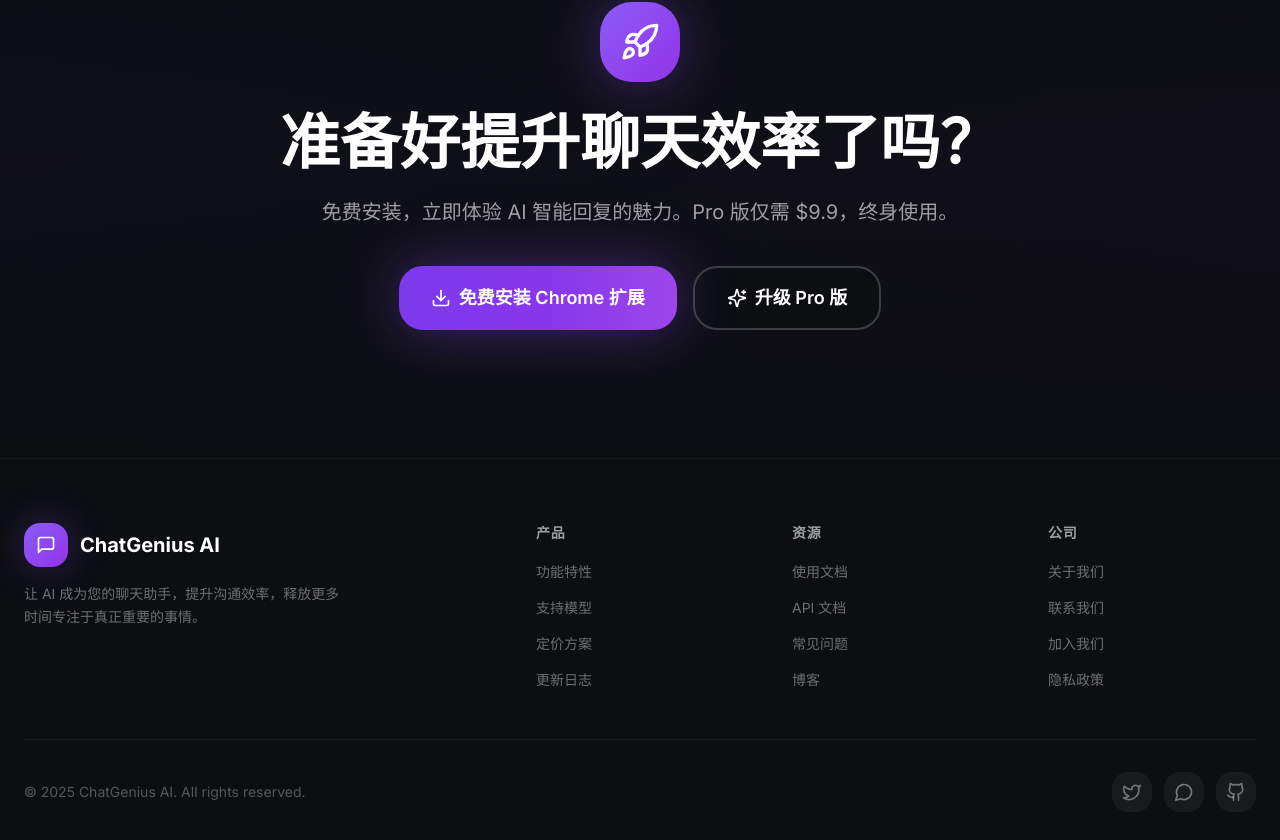
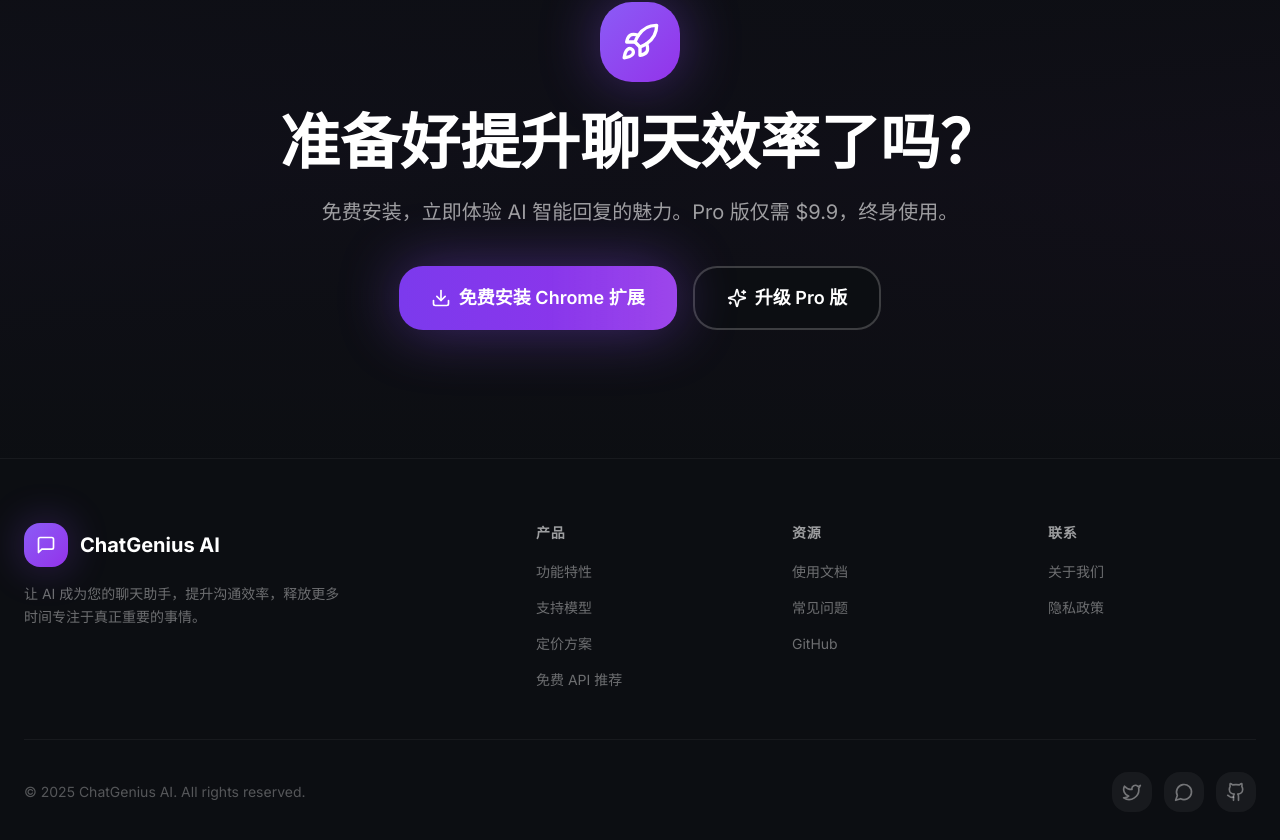
Before and after one commit to porozykey-eng/chatgenius, a React (Vite) app in the folder landing-page/: page / in a window 1280 px wide. Shown: the part 7502-8342 px from the top of the page. Built offline with nearby package versions, Linux system fonts and the light colour scheme; the HTML template or start-up script is replaced by a standard one.

Commit message:
feat: 更新底部菜单链接
- 产品菜单：功能特性、支持模型、定价方案、免费 API 推荐
- 资源菜单：使用文档、常见问题、GitHub
- 联系菜单：关于我们、隐私政策
- 移除无关链接（更新日志、API 文档、博客、加入我们等）

```diff
--- a/landing-page/src/App.tsx
+++ b/landing-page/src/App.tsx
@@ -1833,16 +1833,28 @@
             </p>
           </div>
           {[
-            { title: '产品', links: ['功能特性', '支持模型', '定价方案', '更新日志'] },
-            { title: '资源', links: ['使用文档', 'API 文档', '常见问题', '博客'] },
-            { title: '公司', links: ['关于我们', '联系我们', '加入我们', '隐私政策'] },
+            { title: '产品', links: [
+              { name: '功能特性', href: '#features' },
+              { name: '支持模型', href: '#models' },
+              { name: '定价方案', href: '#pricing' },
+              { name: '免费 API 推荐', href: 'http://127.0.0.1:1680/free-api.html', target: '_blank' }
+            ]},
+            { title: '资源', links: [
+              { name: '使用文档', href: '#' },
+              { name: '常见问题', href: '#faq' },
+              { name: 'GitHub', href: 'https://github.com/porozykey-eng/airepeat-home', target: '_blank' }
+            ]},
+            { title: '联系', links: [
+              { name: '关于我们', href: '#about' },
+              { name: '隐私政策', href: '#privacy' }
+            ]},
           ].map((col, i) => (
             <div key={i}>
               <h4 className="font-semibold mb-4 text-sm uppercase tracking-wider text-white/60">{col.title}</h4>
               <ul className="space-y-3">
                 {col.links.map((link, j) => (
                   <li key={j}>
-                    <a href="#" className="text-white/40 hover:text-white text-sm transition-colors">{link}</a>
+                    <a href={link.href} target={link.target || '_self'} className="text-white/40 hover:text-white text-sm transition-colors">{link.name}</a>
                   </li>
                 ))}
               </ul>
```
